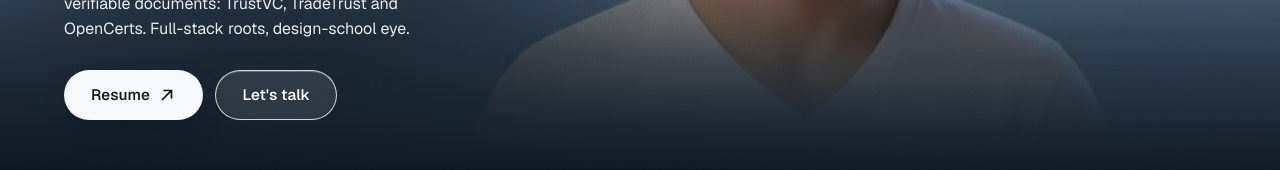
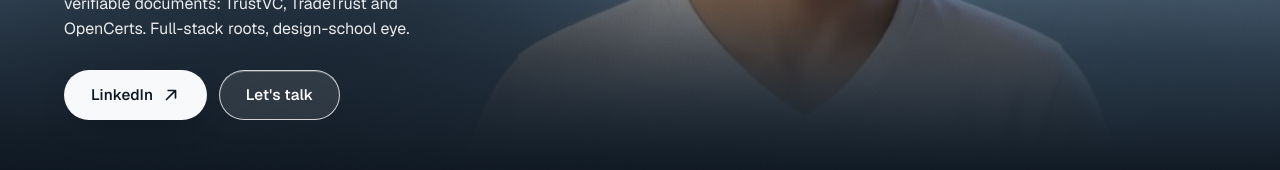
Before and after one commit to isaackps/IsaacWebsite-portfolio, a React (Vite) app: page / in a window 1280 px wide. Shown: the part 616-786 px from the top of the page. Built offline with nearby package versions, Linux system fonts and the light colour scheme.

Commit message:
Hero: Resume button becomes LinkedIn (per Isaac)

```diff
--- a/src/hero/Hero.tsx
+++ b/src/hero/Hero.tsx
@@ -81,8 +81,8 @@ export default function Hero() {
         </p>
         <div className="hero-ctas">
           <a href={PERSON.linkedin} target="_blank" rel="noopener noreferrer" className="btn btn-solid" data-magnetic
-            aria-label="Resume on LinkedIn (opens in a new tab)">
-            Resume <ArrowUpRight size={18} weight="bold" aria-hidden="true" />
+            aria-label="Isaac Koh on LinkedIn (opens in a new tab)">
+            LinkedIn <ArrowUpRight size={18} weight="bold" aria-hidden="true" />
           </a>
           <Link to="/contact" className="btn btn-glass" data-magnetic>Let's talk</Link>
         </div>
```
